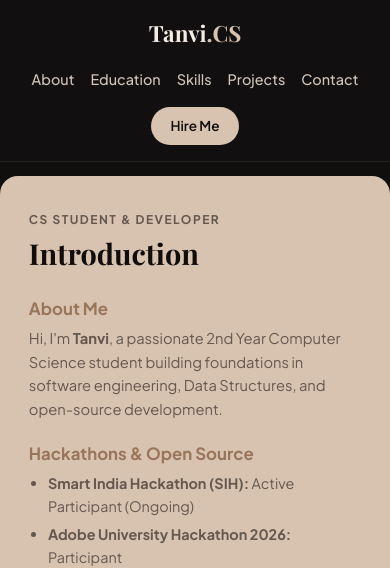
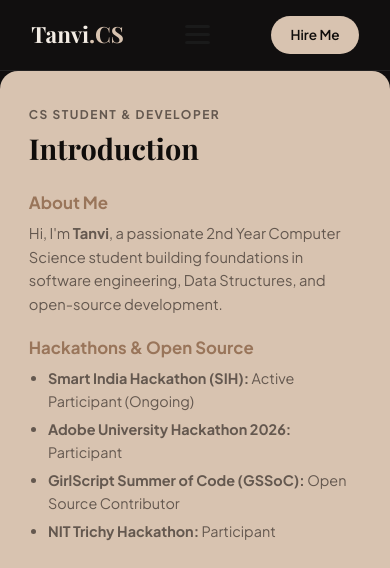
Before and after one commit to Tanvi975/portfolio-website-tanvi, a plain HTML site: page index.html in a window 390 px wide. Shown: the top 568 px of the page. Drawn offline with nearby package versions, Linux system fonts and the light colour scheme.

Commit message:
add hamburger

```diff
--- a/index.html
+++ b/index.html
@@ -19,6 +19,15 @@
 
     <nav class="top-nav">
         <div class="brand">Tanvi<span>.CS</span></div>
+
+        <!-- Hamburger Toggle -->
+        <input type="checkbox" id="menu-toggle" class="menu-toggle">
+        <label for="menu-toggle" class="hamburger">
+            <span></span>
+            <span></span>
+            <span></span>
+        </label>
+
         <div class="nav-links">
             <a href="#about">About</a>
             <a href="#education">Education</a>
@@ -28,11 +37,6 @@
         </div>
         <a href="#contact" class="nav-btn">Hire Me</a>
     </nav>
-
-    <div class="portfolio-container">
-
-    </div>
-
 
 
 </body>
@@ -67,8 +71,10 @@
             <img src="tanvi.png" alt="Tanvi Profile Photo">
         </div>
     </div>
+
 </section>
 <!-- Card 2: Education & Quick Stats -->
+
 <section class="bento-card" id="education">
     <div class="card-left">
         <span class="sub-heading">ACADEMIC BACKGROUND</span>
@@ -223,7 +229,7 @@
             <a href="https://github.com" target="_blank" class="contact-btn">GitHub</a>
             <a href="https://www.linkedin.com/in/tanvi-sharma-a42417396" target="_blank" class="contact-btn">linkedin</a>
 
-            <a href="mailto:tanvi@example.com" class="contact-btn">Email Me</a>
+
         </div>
     </div>
 
--- a/style.css
+++ b/style.css
@@ -451,6 +451,12 @@
             transform: translateY(-2px);
         }
         /* Responsiveness */
+        /* Responsiveness & Hamburger Menu */
+
+        .menu-toggle,
+        .hamburger {
+            display: none;
+        }
 
         @media (max-width: 768px) {
             .portfolio-container {
@@ -464,15 +470,6 @@
             .main-heading {
                 font-size: 1.8rem;
             }
-         .top-nav {
-             flex-direction: column;
-             gap: 1rem;
-         }
-         .nav-links {
-             flex-wrap: wrap;
-             justify-content: center;
-             gap: 1rem;
-         }
             .stats-grid {
                 grid-template-columns: 1fr;
             }
@@ -480,4 +477,37 @@
                 width: 160px;
                 height: 230px;
             }
+            /* Hamburger & Mobile Nav Logic */
+            .top-nav {
+                position: relative;
             }
+            .hamburger {
+                display: flex;
+                flex-direction: column;
+                gap: 5px;
+                cursor: pointer;
+                z-index: 1001;
+            }
+            .hamburger span {
+                width: 25px;
+                height: 3px;
+                background-color: #1a1a1a;
+                border-radius: 2px;
+            }
+            .nav-links {
+                display: none;
+                position: absolute;
+                top: 100%;
+                left: 0;
+                width: 100%;
+                background-color: #f5efe6;
+                flex-direction: column;
+                padding: 1.5rem 0;
+                text-align: center;
+                box-shadow: 0 10px 15px rgba(0, 0, 0, 0.1);
+                z-index: 1000;
+            }
+            .menu-toggle:checked~.nav-links {
+                display: flex;
+            }
+        }
```
Lines whose indentation alone changed are shown as unchanged.
